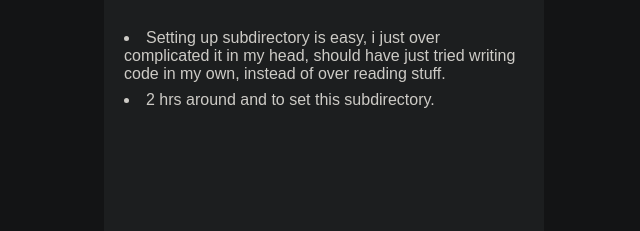
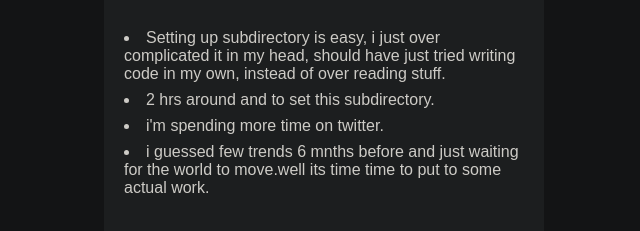
Before and after one commit to sivaxreddy/Personal-Website, a plain HTML site: page me.html in a window 1280 px wide. Shown: the part 97-328 px from the top of the page, without its empty margins (316-956 px from the left). Drawn offline with Linux system fonts and the light colour scheme.

Commit message:
dailly posting

```diff
--- a/me.html
+++ b/me.html
@@ -80,6 +80,8 @@
             <li>
                 2 hrs around and to set this subdirectory.
             </li>
+            <li> i'm spending more time on twitter. </li>
+            <li> i guessed few trends 6 mnths before and just waiting for the world to move.well its time time to put to some actual work.</li>
         </p>
     </div>
 
```
